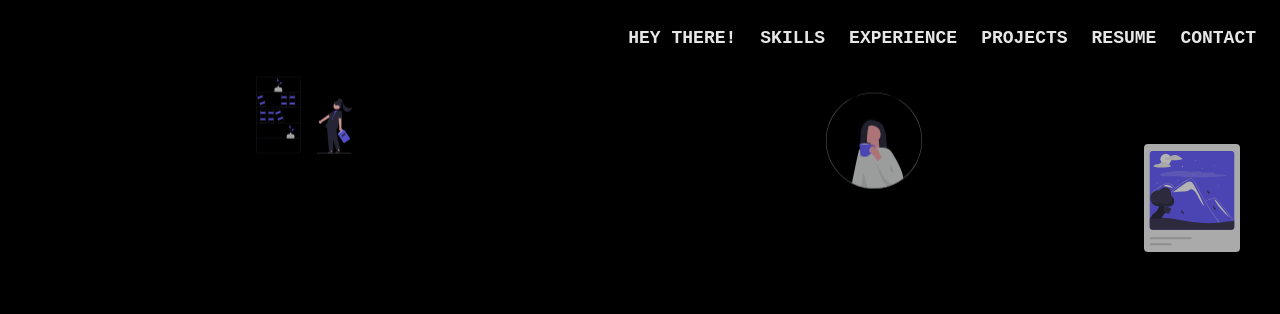
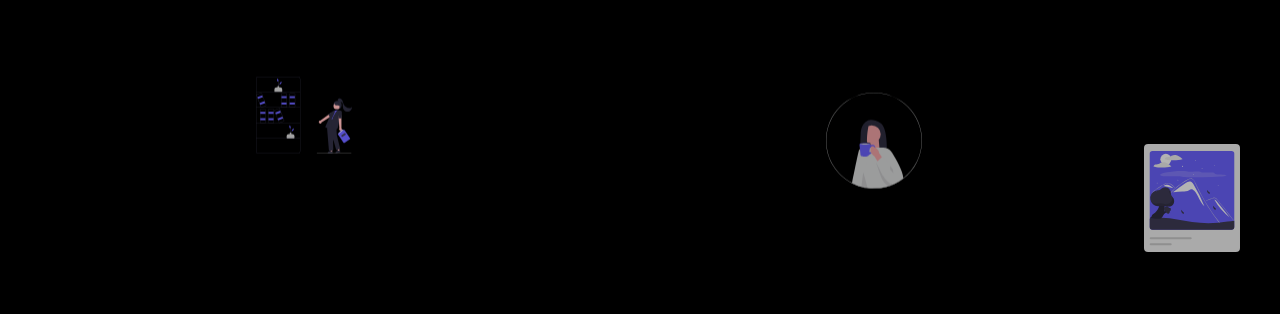
Before and after one commit to astashaktisharma/website-portfolio, a plain HTML site: page index.html in a window 1280 px wide. Shown: the top 314 px of the page. Drawn offline with nearby package versions, Linux system fonts and the light colour scheme.

Commit message:
Update index.html

```diff
--- a/index.html
+++ b/index.html
@@ -64,7 +64,7 @@
       </div>
 
              <!-- Navigation Bar -->
-       <nav id="topNav" class="fixed top-6 right-6 z-50 opacity-90 transition-opacity duration-500">
+       <nav id="topNav" class="fixed top-6 right-6 z-50 opacity-0 transition-opacity duration-500">
                  <ul class="flex space-x-6 text-lg font-semibold">
           <li><a href="#intro" class="text-white hover:text-[#6e4b3a] transition-colors duration-300">HEY THERE!</a></li>
           <li><a href="#skills" class="text-white hover:text-[#6e4b3a] transition-colors duration-300">SKILLS</a></li>
```
